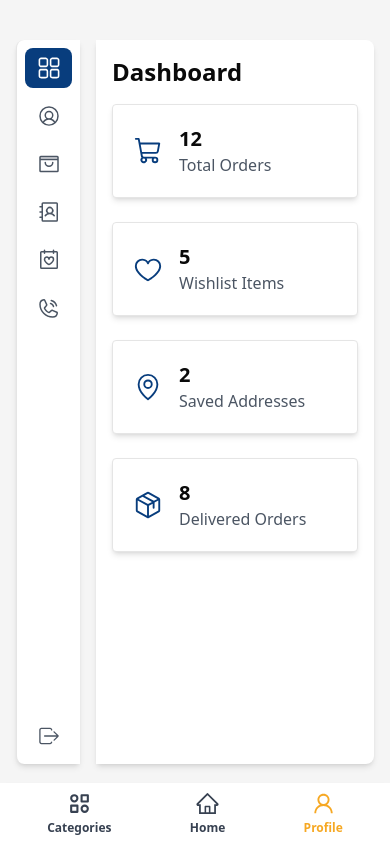
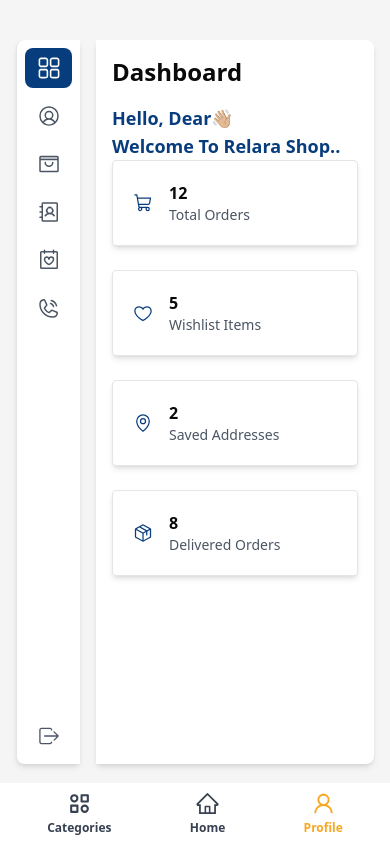
Before and after one commit to pouriasabaghi/relara_shop, a Next.js app: page /panel in a window 390 px wide. Built offline with nearby package versions, Linux system fonts and the light colour scheme.

Commit message:
🧑‍💻 chore: make dashboard user panel responsive

```diff
--- a/app/(user)/panel/page.tsx
+++ b/app/(user)/panel/page.tsx
@@ -12,16 +12,17 @@ export default function Panel() {
   return (
     <div>
       <p className="mb-4 md:mb-2 text-2xl font-bold">Dashboard</p>
+      <p className="md:p-3 text-lg font-semibold text-customPrimary">Hello, Dear👋🏼<br/>Welcome To Relara Shop..</p>
       <div className="grid grid-cols-1 md:grid-cols-2 lg:grid-cols-4 gap-6 md:p-3">
         {stats.map((stat) => (
           <div
             key={stat.id}
             className="flex items-center gap-4 p-5 border rounded-sm bg-white cursor-pointer shadow-md hover:shadow-lg"
           >
-            <div className="text-3xl text-customPrimary">{stat.icon}</div>
+            <div className="text-xl md:text-3xl text-customPrimary">{stat.icon}</div>
             <div>
-              <p className="text-xl font-bold">{stat.value}</p>
-              <p className="text-gray-600">{stat.label}</p>
+              <p className="text-md md:text-xl font-bold">{stat.value}</p>
+              <p className="text-gray-600 text-sm md:text-base">{stat.label}</p>
             </div>
           </div>
         ))}
```
